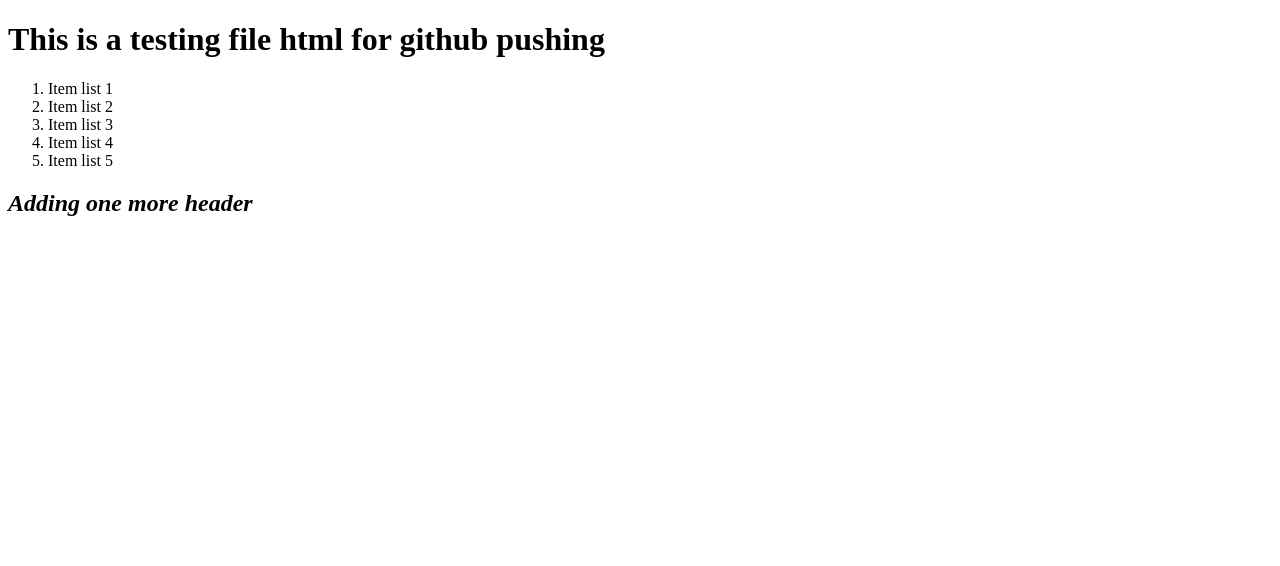
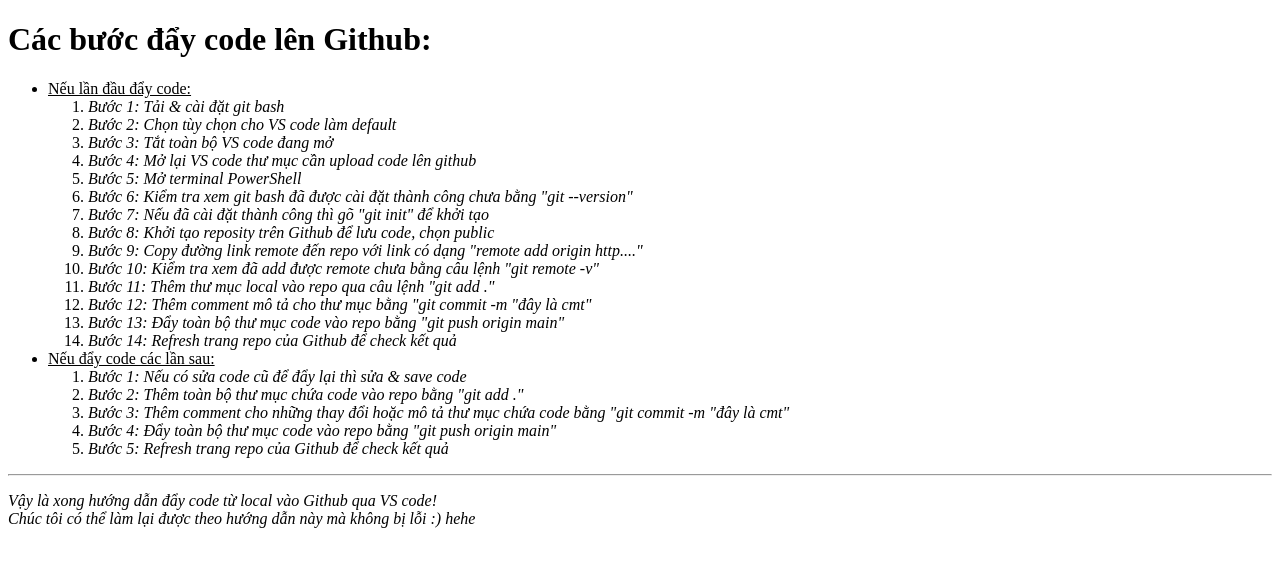
Before and after one commit to lazyfox94/testgit, a plain HTML site: page index.html in a window 1280 px wide. Drawn offline with Linux system fonts and the light colour scheme.

Commit message:
Instruction for pushing code

```diff
--- a/index.html
+++ b/index.html
@@ -1,19 +1,108 @@
 <!DOCTYPE html>
 <html lang="en">
   <head>
-    <meta charset="UTF-8">
-    <meta name="viewport" content="width=device-width, initial-scale=1.0">
-    <title>Tesing doc</title>
+    <meta charset="UTF-8" />
+    <meta name="viewport" content="width=device-width, initial-scale=1.0" />
+    <title>Hướng dẫn đẩy code lên Github</title>
   </head>
   <body>
-    <h1><b>This is a testing file html for github pushing</b></h1>
+    <h1><b>Các bước đẩy code lên Github:</b></h1>
+    <ul>
+      <li>
+        <u>Nếu lần đầu đẩy code:</u><br />
         <ol>
-        <li>Item list 1</li>
-        <li>Item list 2</li>
-        <li>Item list 3</li>
-        <li>Item list 4</li>
-        <li>Item list 5</li>
+          <li><i>Bước 1: Tải & cài đặt git bash</i></li>
+          <li><i>Bước 2: Chọn tùy chọn cho VS code làm default</i></li>
+          <li><i>Bước 3: Tắt toàn bộ VS code đang mở</i></li>
+          <li>
+            <i>Bước 4: Mở lại VS code thư mục cần upload code lên github</i>
+          </li>
+          <li><i>Bước 5: Mở terminal PowerShell</i></li>
+          <li>
+            <i
+              >Bước 6: Kiểm tra xem git bash đã được cài đặt thành công chưa
+              bằng "git --version"</i
+            >
+          </li>
+          <li>
+            <i
+              >Bước 7: Nếu đã cài đặt thành công thì gõ "git init" để khởi
+              tạo</i
+            >
+          </li>
+          <li>
+            <i
+              >Bước 8: Khởi tạo reposity trên Github để lưu code, chọn public</i
+            >
+          </li>
+          <li>
+            <i
+              >Bước 9: Copy đường link remote đến repo với link có dạng "remote
+              add origin http...."</i
+            >
+          </li>
+          <li>
+            <i
+              >Bước 10: Kiểm tra xem đã add được remote chưa bằng câu lệnh "git
+              remote -v"</i
+            >
+          </li>
+          <li>
+            <i>Bước 11: Thêm thư mục local vào repo qua câu lệnh "git add ."</i>
+          </li>
+          <li>
+            <i
+              >Bước 12: Thêm comment mô tả cho thư mục bằng "git commit -m "đây
+              là cmt"</i
+            >
+          </li>
+          <li>
+            <i
+              >Bước 13: Đẩy toàn bộ thư mục code vào repo bằng "git push origin
+              main"</i
+            >
+          </li>
+          <li>
+            <i>Bước 14: Refresh trang repo của Github để check kết quả</i>
+          </li>
         </ol>
-    <h2><i>Adding one more header</i></h2>
+      </li>
+      <li>
+        <u>Nếu đẩy code các lần sau:</u><br />
+        <ol>
+          <li>
+            <i>Bước 1: Nếu có sửa code cũ để đẩy lại thì sửa & save code</i>
+          </li>
+          <li>
+            <i
+              >Bước 2: Thêm toàn bộ thư mục chứa code vào repo bằng "git add
+              ."</i
+            >
+          </li>
+          <li>
+            <i
+              >Bước 3: Thêm comment cho những thay đổi hoặc mô tả thư mục chứa
+              code bằng "git commit -m "đây là cmt"</i
+            >
+          </li>
+          <li>
+            <i
+              >Bước 4: Đẩy toàn bộ thư mục code vào repo bằng "git push origin
+              main"</i
+            >
+          </li>
+          <li><i>Bước 5: Refresh trang repo của Github để check kết quả</i></li>
+        </ol>
+      </li>
+    </ul>
+    <hr />
+    <p>
+      <i>Vậy là xong hướng dẫn đẩy code từ local vào Github qua VS code!</i>
+      <br />
+      <i
+        >Chúc tôi có thể làm lại được theo hướng dẫn này mà không bị lỗi :)
+        hehe</i
+      >
+    </p>
   </body>
 </html>
```
Lines whose indentation alone changed are shown as unchanged.
